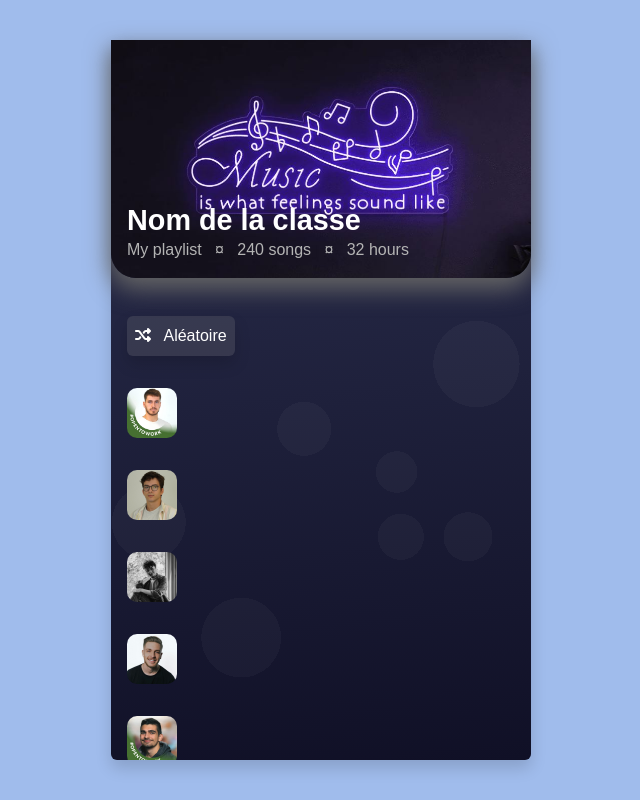
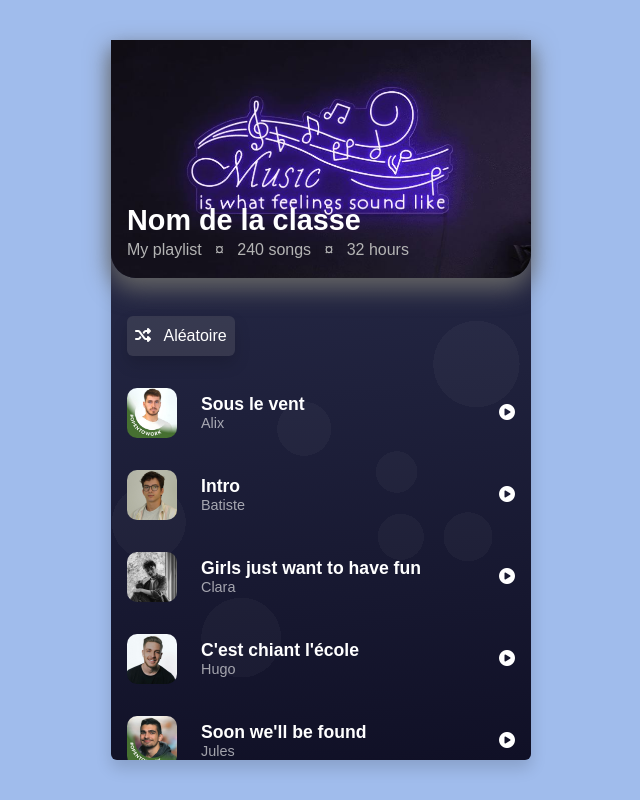
Before and after one commit to aurelienbois/MDSong, a React (Create React App) app: page / in a window 1280 px wide. Shown: the whole page, without its empty margins (319-959 px from the left). Built offline with nearby package versions, Linux system fonts and the light colour scheme; a web font is replaced by a local one.

Commit message:
Ajout du titre et du nom de l'artiste dans le tableau de sons et dans le composant oneSong

```diff
--- a/src/components/OneSong.js
+++ b/src/components/OneSong.js
@@ -9,7 +9,17 @@ function OneSong(song) {
   return (
     <div className='one-music py-3 gap-4' onClick={()=>{changeCurrentSong(song.song); setPlay(true)}}>
         <img className='' alt='music' src={process.env.PUBLIC_URL+"/dossiers_chansons/"+song.song.cover}></img>
-
+        <div>
+            <h4 className={(currentSong.title === song.song.title)?'text-info':''}>{song.song.title}</h4>
+            <h6 className=''>{song.song.artist}</h6>
+        </div>
+        <button className='btn border-0 ms-auto p-0'>
+          {
+            (currentSong.title === song.song.title)?
+            <i className="fa-solid fa-chart-simple fa-beat text-info"></i>
+            :<i className="fa-solid fa-circle-play"></i>
+          }
+        </button>
     </div>
   )
 }
--- a/src/sons.js
+++ b/src/sons.js
@@ -1,51 +1,75 @@
 const sons = [
     {
         song: "alix/alix_song.mp3",
-        cover: "alix/alix_cover.jpeg"
+        cover: "alix/alix_cover.jpeg",
+        title: "Sous le vent",
+        artist: "Alix"
     },
     {
         song: "batiste/batiste_song.mp3",
-        cover: "batiste/batiste_cover.jpeg"
+        cover: "batiste/batiste_cover.jpeg",
+        title: "Intro",
+        artist: "Batiste"
     },
     {
         song: "clara/clara_song.mp3",
-        cover: "clara/clara_cover.jpeg"
+        cover: "clara/clara_cover.jpeg",
+        title: "Girls just want to have fun",
+        artist: "Clara"
     },
     {
         song: "hugo/hugo_song.mp3",
-        cover: "hugo/hugo_cover.jpeg"
+        cover: "hugo/hugo_cover.jpeg",
+        title: "C'est chiant l'école",
+        artist: "Hugo"
     },
     {
         song: "jules/jules_song.mp3",
-        cover: "jules/jules_cover.jpeg"
+        cover: "jules/jules_cover.jpeg",
+        title: "Soon we'll be found",
+        artist: "Jules"
     },
     {
         song: "kentin/kentin_song.mp3",
-        cover: "kentin/kentin_cover.jpeg"
+        cover: "kentin/kentin_cover.jpeg",
+        title: "Beautiful Pain",
+        artist: "Kentin"
     },
     {
         song: "margaux/margaux_song.mp3",
-        cover: "margaux/margaux_cover.jpeg"
+        cover: "margaux/margaux_cover.jpeg",
+        title: "Make your own happiness",
+        artist: "Margaux"
     },
     {
         song: "marius/marius_song.mp3",
-        cover: "marius/marius_cover.jpeg"
+        cover: "marius/marius_cover.jpeg",
+        title: "Alive",
+        artist: "Marius"
     },
     {
         song: "sanson/sanson_song.mp3",
-        cover: "sanson/sanson_cover.jpeg"
+        cover: "sanson/sanson_cover.jpeg",
+        title: "Si j'avais su",
+        artist: "Sanson"
     },
     {
         song: "thoma/thoma_song.mp3",
-        cover: "thoma/thoma_cover.jpeg"
+        cover: "thoma/thoma_cover.jpeg",
+        title: "Bécane",
+        artist: "Thoma"
     },
     {
         song: "thoma_c/thomas_c_song.mp3",
-        cover: "thoma_c/thomas_c_cover.jpeg"
+        cover: "thoma_c/thomas_c_cover.jpeg",
+        title: "Imagine un monde",
+        artist: "Thomas C"
     },
     {
         song: "valentin/valentin_song.mp3",
-        cover: "valentin/valentin_cover.jpeg"
+        cover: "valentin/valentin_cover.jpeg",
+        title: "Fleurs du mal",
+        artist: "Valentin"
     }
 ]
 
```
